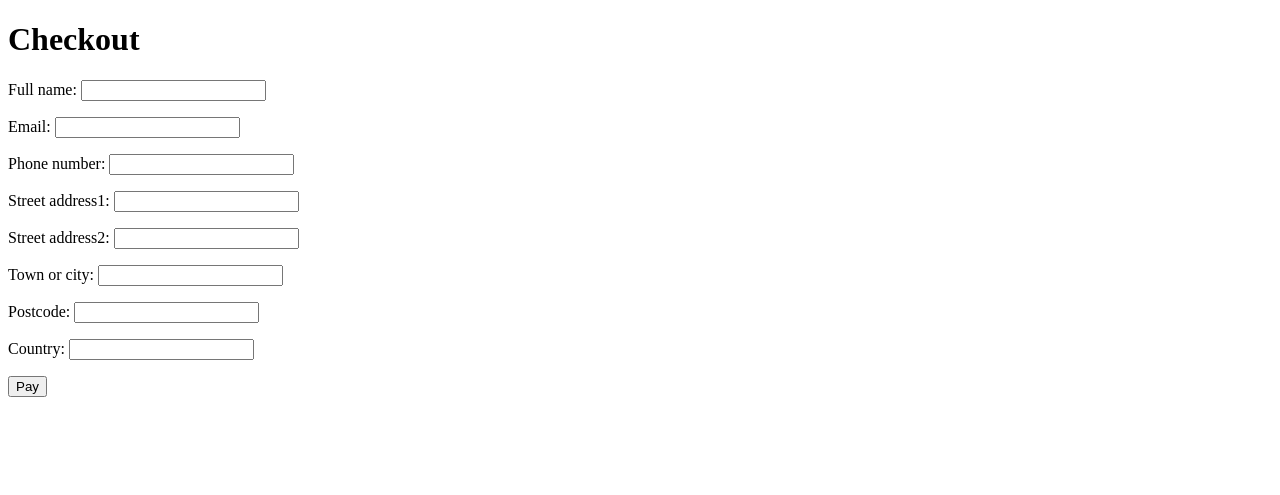
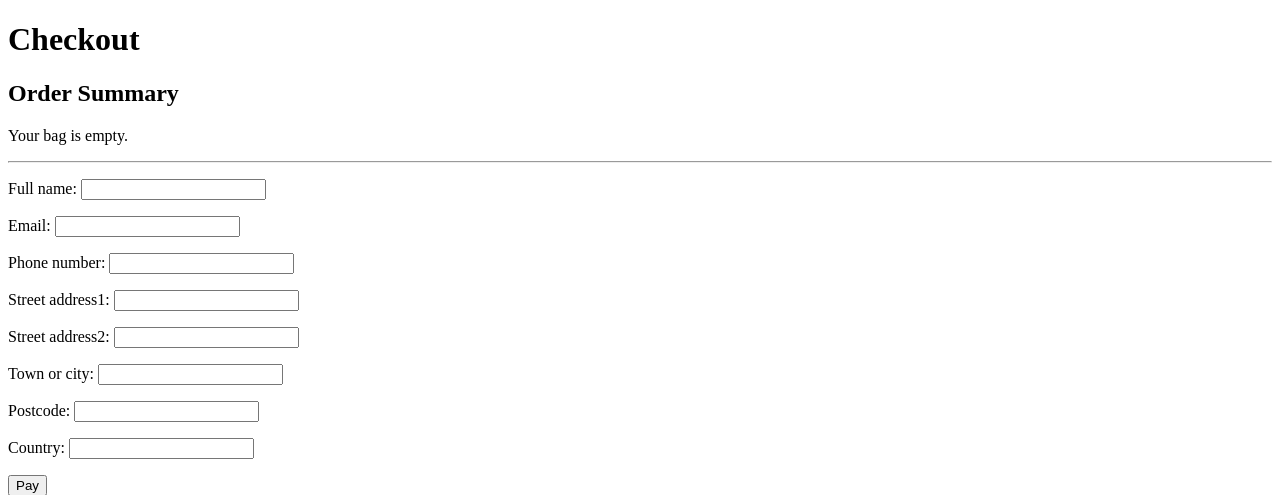
Before and after one commit to madlp24/le-frat, a Django app: template checkout/templates/checkout/checkout.html in a window 1280 px wide. Shown: the top 495 px of the page. Run offline with Django 5.2, Linux system fonts and the light colour scheme; the template is opened without the code that fills it: values that come from a table or form of the project are taken from there, others are empty; some libraries are stand-ins or nearby versions.

Commit message:
display bag summary and totals on checkout page

```diff
--- a/bag/contexts.py
+++ b/bag/contexts.py
@@ -1,5 +1,6 @@
 from decimal import Decimal
 from products.models import Product
+
 
 def bag_contents(request):
     bag = request.session.get("bag", {})
@@ -7,16 +8,16 @@ def bag_contents(request):
     total = Decimal("0.00")
     product_count = 0
 
-    products = Product.objects.filter(id__in=bag.keys())
+    for item_id, quantity in bag.items():
+        product = Product.objects.get(pk=item_id)
+        line_total = product.price * quantity
 
-    for product in products:
-        qty = bag.get(str(product.id), 0)
-        line_total = product.price * qty
         total += line_total
-        product_count += qty
+        product_count += quantity
+
         bag_items.append({
             "product": product,
-            "quantity": qty,
+            "quantity": quantity,
             "line_total": line_total,
         })
 
--- a/checkout/templates/checkout/checkout.html
+++ b/checkout/templates/checkout/checkout.html
@@ -4,6 +4,24 @@
 
 {% block content %}
 <h1>Checkout</h1>
+
+<h2>Order Summary</h2>
+
+{% if bag_items %}
+  <ul>
+    {% for item in bag_items %}
+      <li>
+        {{ item.product.name }} x {{ item.quantity }}
+        — ${{ item.line_total }}
+      </li>
+    {% endfor %}
+  </ul>
+  <p><strong>Total:</strong> ${{ total }}</p>
+{% else %}
+  <p>Your bag is empty.</p>
+{% endif %}
+
+<hr>
 
 <form method="POST">
   {% csrf_token %}
```
